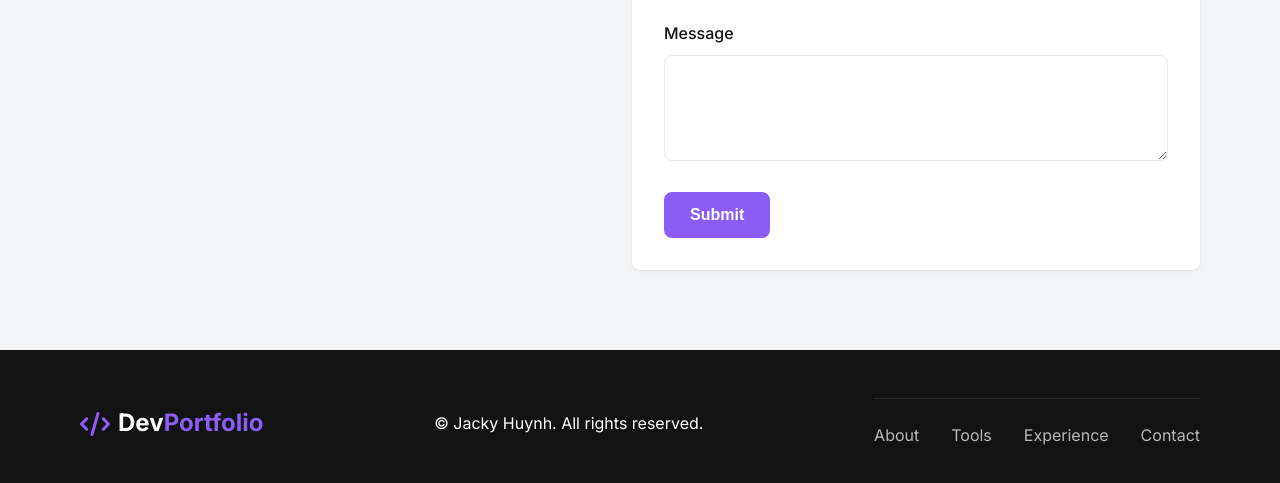
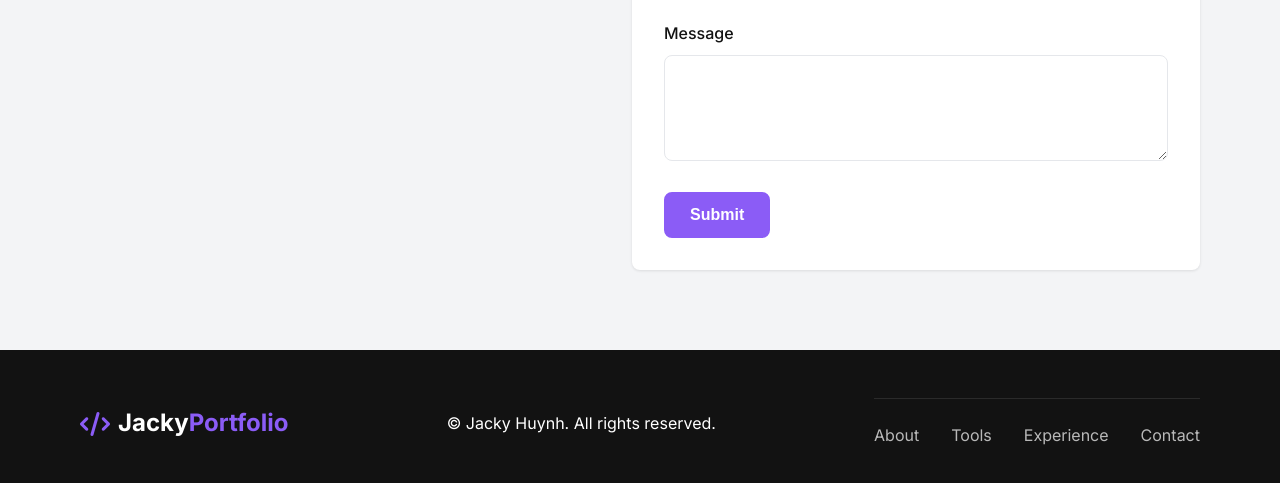
Before and after one commit to JackyHCS/portfolio, a plain HTML site: page index.html in a window 1280 px wide. Shown: the part 4046-4529 px from the top of the page. Drawn offline with nearby package versions, Linux system fonts and the light colour scheme.

Commit message:
fixed footer

```diff
--- a/index.html
+++ b/index.html
@@ -287,7 +287,7 @@
         <div class="footer-content">
           <div class="footer-logo">
             <i class="fa-solid fa-code"></i>
-            <span>Dev<span class="accent">Portfolio</span></span>
+            <span>Jacky<span class="accent">Portfolio</span></span>
           </div>
 
           <div class="footer-copyright">
```
